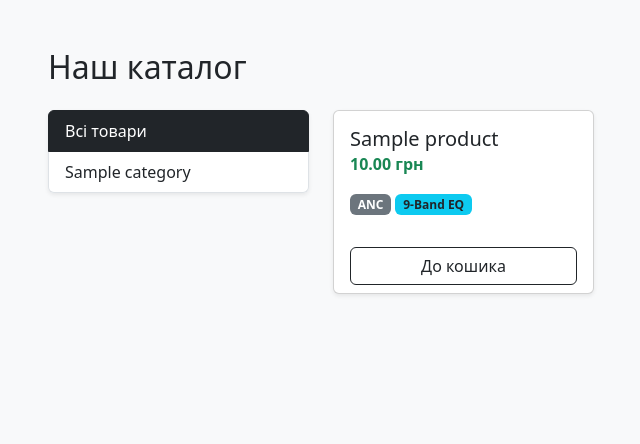
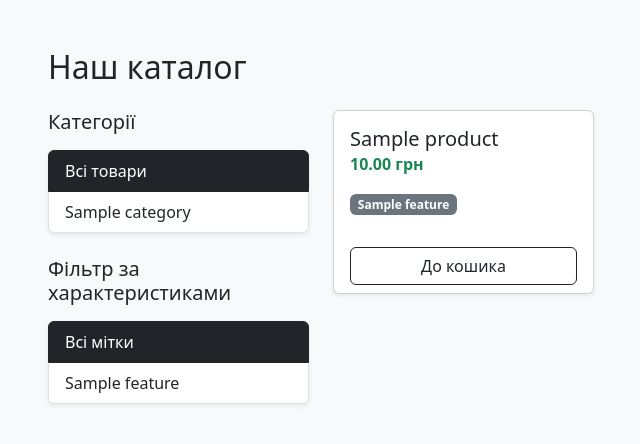
Before and after one commit to GreyA-A/CICD-Django-Lab3, a Django app: page / in a window 1280 px wide. Shown: the part 56-500 px from the top of the page, without its empty margins (34-674 px from the left). Run offline with Django 4.2, Linux system fonts and the light colour scheme; tables that the repository leaves empty hold one stand-in row (values such as "Sample post").

Commit message:
feat: add dynamic features model and update product filtering

```diff
--- a/store/models.py
+++ b/store/models.py
@@ -11,14 +11,24 @@ class Category(models.Model):
     def __str__(self):
         return self.name
 
+class Feature(models.Model):
+    name = models.CharField(max_length=100, verbose_name="Назва характеристики/мітки")
+    slug = models.SlugField(unique=True)
+
+    class Meta:
+        verbose_name = "Характеристика"
+        verbose_name_plural = "Характеристики"
+
+    def __str__(self):
+        return self.name
+
 class Product(models.Model):
     category = models.ForeignKey(Category, related_name='products', on_delete=models.CASCADE, verbose_name="Категорія")
     name = models.CharField(max_length=200, verbose_name="Назва товару")
     description = models.TextField(blank=True, verbose_name="Опис")
     price = models.DecimalField(max_digits=10, decimal_places=2, verbose_name="Ціна")
 
-    has_anc = models.BooleanField(default=False, verbose_name="Активне шумозаглушення (ANC)")
-    supports_custom_eq = models.BooleanField(default=False, verbose_name="Кастомний 9-смуговий еквалайзер")
+    features = models.ManyToManyField(Feature, blank=True, related_name='products', verbose_name="Мітки/Характеристики")
 
     image = models.ImageField(upload_to='products/', blank=True, null=True, verbose_name="Зображення")
     available = models.BooleanField(default=True, verbose_name="В наявності")
--- a/store/templates/store/product_list.html
+++ b/store/templates/store/product_list.html
@@ -8,7 +8,7 @@
 <body class="bg-light">
     <nav class="navbar navbar-expand-lg navbar-dark bg-dark">
         <div class="container">
-            <a class="navbar-brand" href="#">🎧 AudioStore</a>
+            <a class="navbar-brand" href="/">🎧 AudioStore</a>
         </div>
     </nav>
 
@@ -16,10 +16,19 @@
         <h2 class="mb-4">Наш каталог</h2>
         <div class="row">
             <div class="col-md-3 mb-4">
+                <h5 class="mb-3">Категорії</h5>
+                <div class="list-group shadow-sm mb-4">
+                    <a href="/" class="list-group-item list-group-item-action {% if not current_category %}active bg-dark border-dark{% endif %}">Всі товари</a>
+                    {% for c in categories %}
+                        <a href="?category={{ c.slug }}" class="list-group-item list-group-item-action {% if current_category == c.slug %}active bg-dark border-dark{% endif %}">{{ c.name }}</a>
+                    {% endfor %}
+                </div>
+
+                <h5 class="mb-3">Фільтр за характеристиками</h5>
                 <div class="list-group shadow-sm">
-                    <a href="#" class="list-group-item list-group-item-action active bg-dark border-dark">Всі товари</a>
-                    {% for c in categories %}
-                        <a href="#" class="list-group-item list-group-item-action">{{ c.name }}</a>
+                    <a href="/" class="list-group-item list-group-item-action {% if not current_feature %}active bg-dark border-dark{% endif %}">Всі мітки</a>
+                    {% for f in features %}
+                        <a href="?feature={{ f.slug }}" class="list-group-item list-group-item-action {% if current_feature == f.slug %}active bg-dark border-dark{% endif %}">{{ f.name }}</a>
                     {% endfor %}
                 </div>
             </div>
@@ -34,12 +43,9 @@
                                 <h6 class="card-subtitle mb-3 text-success fw-bold">{{ p.price }} грн</h6>
 
                                 <div class="mb-2">
-                                    {% if p.has_anc %}
-                                        <span class="badge bg-secondary">ANC</span>
-                                    {% endif %}
-                                    {% if p.supports_custom_eq %}
-                                        <span class="badge bg-info text-dark">9-Band EQ</span>
-                                    {% endif %}
+                                    {% for feature in p.features.all %}
+                                        <span class="badge bg-secondary me-1">{{ feature.name }}</span>
+                                    {% endfor %}
                                 </div>
                             </div>
                             <div class="card-footer bg-transparent border-top-0">
@@ -49,7 +55,7 @@
                     </div>
                     {% empty %}
                     <div class="col-12">
-                        <div class="alert alert-warning">Товарів поки немає. Додайте їх через адмін-панель.</div>
+                        <div class="alert alert-warning">Товарів із такими фільтрами не знайдено.</div>
                     </div>
                     {% endfor %}
                 </div>
--- a/store/views.py
+++ b/store/views.py
@@ -1,13 +1,24 @@
 from django.shortcuts import render
-from .models import Product, Category
+from .models import Product, Category, Feature
 
 def product_list(request):
     # Дістаємо з бази всі доступні товари та всі категорії
     products = Product.objects.filter(available=True)
     categories = Category.objects.all()
+    features = Feature.objects.all()
 
-    # Передаємо їх у шаблон
+    category_slug = request.GET.get('category')
+    feature_slug = request.GET.get('feature')
+
+    if category_slug:
+        products = products.filter(category__slug=category_slug)
+    if feature_slug:
+        products = products.filter(features__slug=feature_slug)
+
     return render(request, 'store/product_list.html', {
         'products': products,
-        'categories': categories
+        'categories': categories,
+        'features': features,
+        'current_category': category_slug,
+        'current_feature': feature_slug,
     })
```
Also changed, not shown: store/admin.py (+8 -3 lines), store/tests.py (+8 -15 lines), store/migrations/0002_feature_remove_product_has_anc_and_more.py (added).
